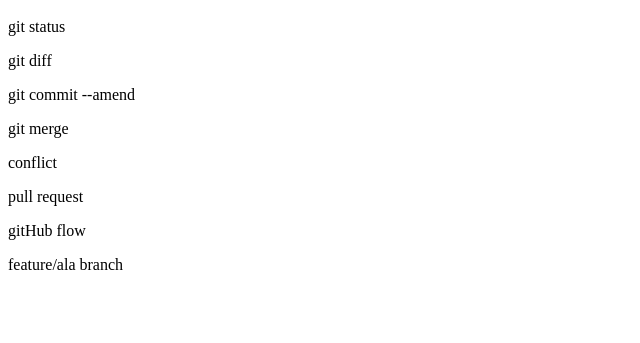
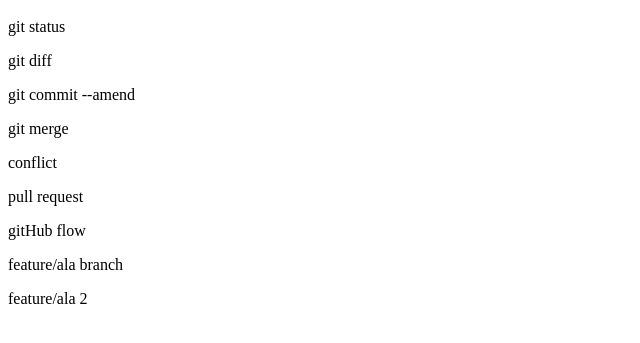
Before and after one commit to jnaop/git_tutorial, a plain HTML site: page index.html in a window 1280 px wide. Shown: the part 57-400 px from the top of the page, without its empty margins (0-640 px from the left). Drawn offline with Linux system fonts and the light colour scheme.

Commit message:
Update index.html

```diff
--- a/index.html
+++ b/index.html
@@ -7,3 +7,4 @@
 <p>pull request</p>
 <p>gitHub flow</p>
 <p>feature/ala branch</p>
+<p>feature/ala 2</p>
```
